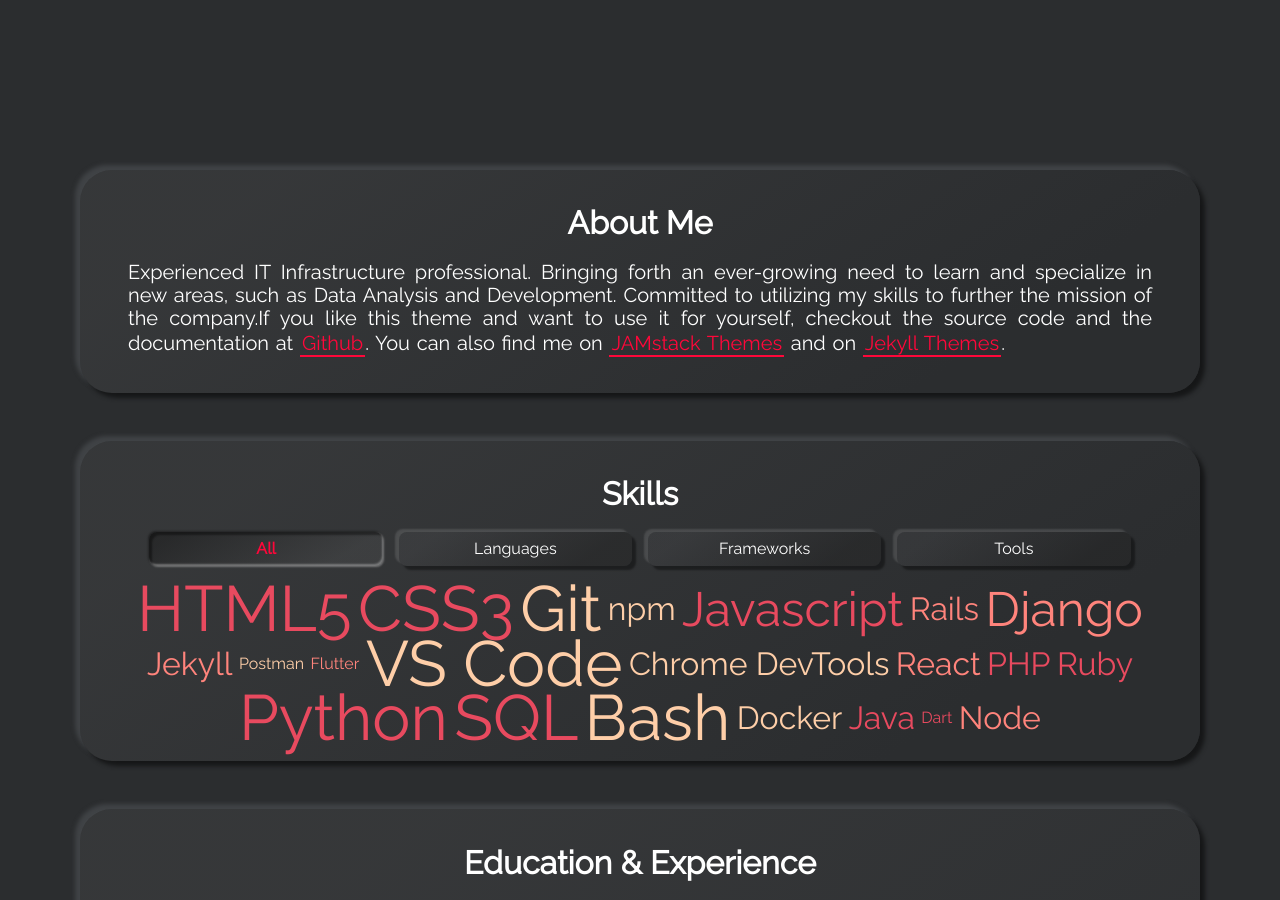
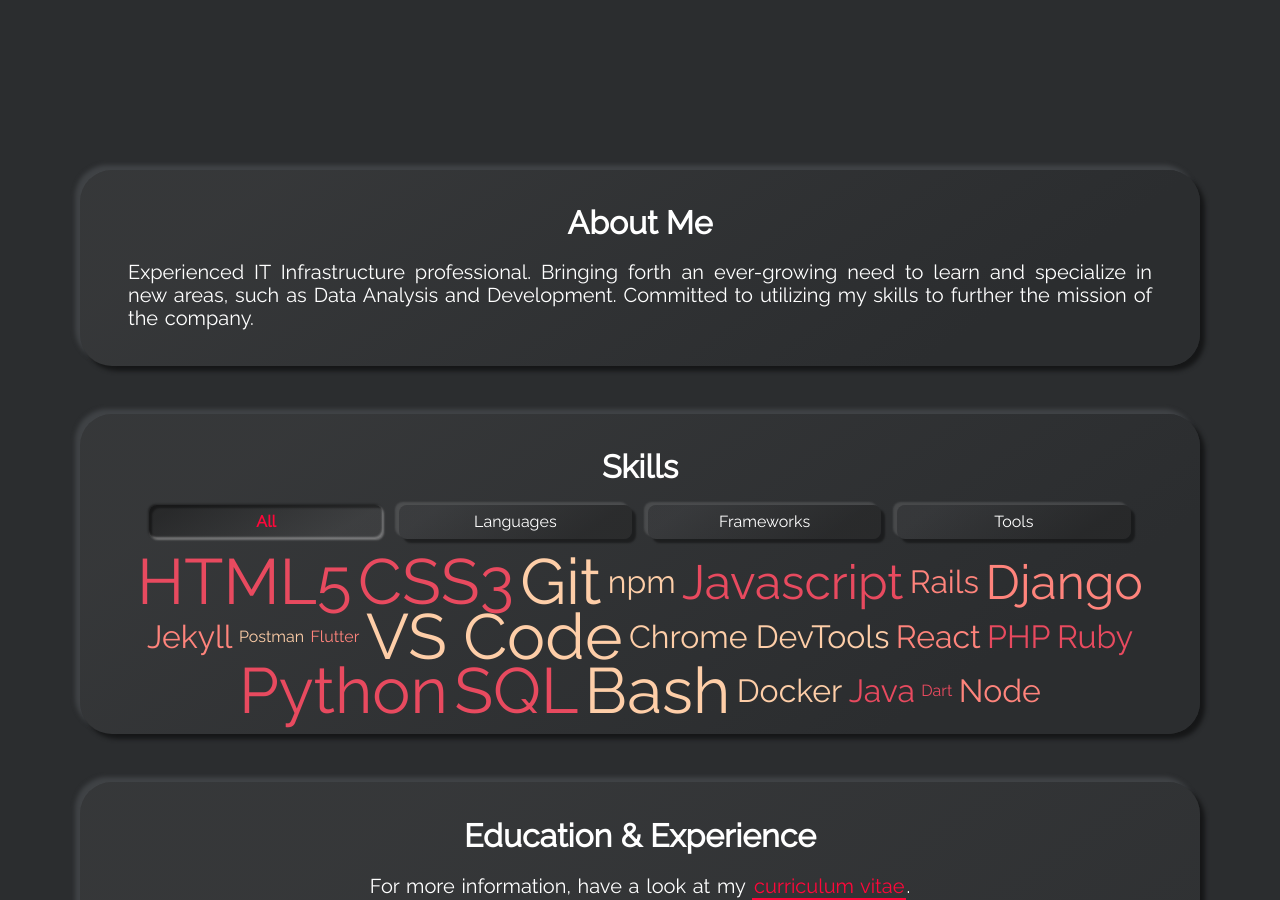
Before and after one commit to ede1000son/ede1000son.github.io, a Jekyll site: the page built from index.html, in a window 1280 px wide and 900 px high, scrolled down 890 px. Built offline with Jekyll 4.4.1, drawn with Linux system fonts in a browser that asks for light colours.

Commit message:
Update _config.yml
Removing description link

```diff
--- a/_config.yml
+++ b/_config.yml
@@ -34,7 +34,7 @@ show_aboutme_card: true
 # about_me_title: The will be displayed as the title in the About Me section
 about_me_title: About Me
 # about_me_description: This will be displayed under the title.
-about_me_description: Experienced IT Infrastructure professional. Bringing forth an ever-growing need to learn and specialize in new areas, such as Data Analysis and Development. Committed to utilizing my skills to further the mission of the company.If you like this theme and want to use it for yourself, checkout the source code and the documentation at <a class="highlight-link" href="https://github.com/longpdo/neumorphism" target="_blank" rel="noreferrer"> Github </a>. You can also find me on <a class="highlight-link" href="https://jamstackthemes.dev/theme/jekyll-neumorphism/" target="_blank" rel="noreferrer">JAMstack Themes</a> and on <a class="highlight-link" href="https://jekyll-themes.com/neumorphism/" target="_blank" rel="noreferrer">Jekyll Themes</a>.
+about_me_description: Experienced IT Infrastructure professional. Bringing forth an ever-growing need to learn and specialize in new areas, such as Data Analysis and Development. Committed to utilizing my skills to further the mission of the company.
 
 # SKILLS SECTION
 # show_skills_card:
```
